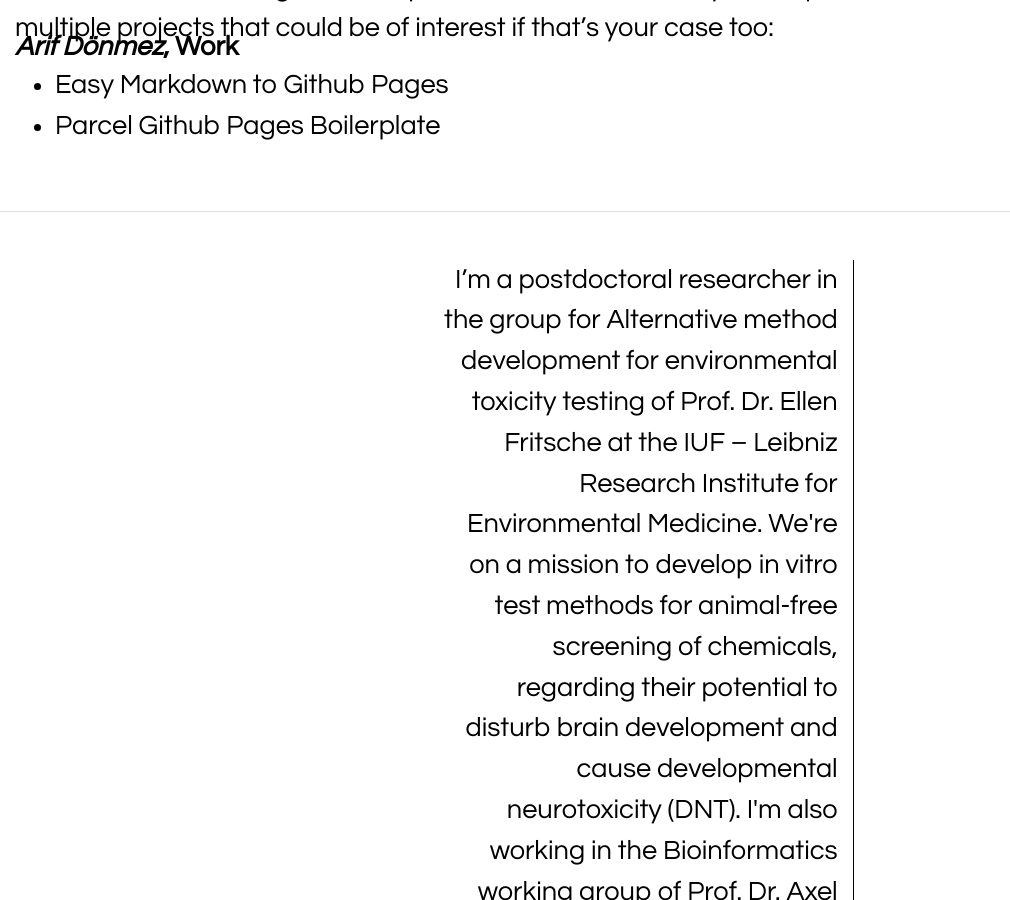
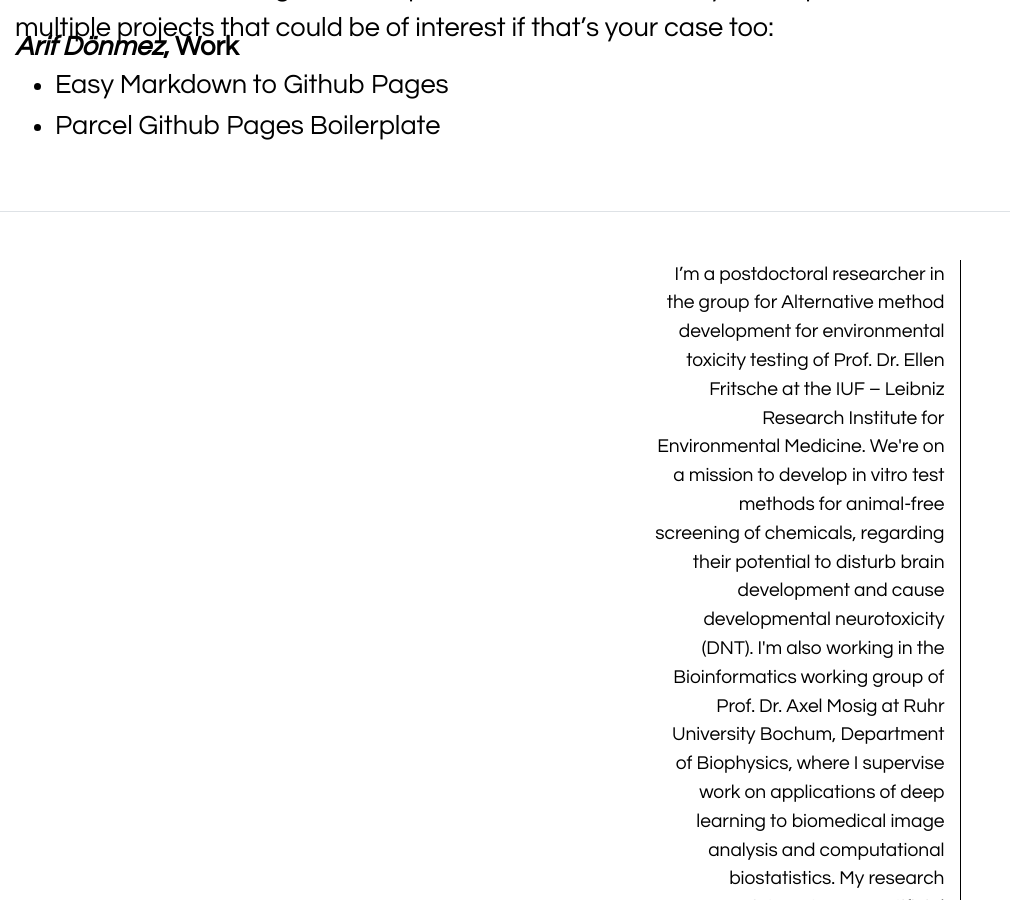
Before and after one commit to alim-zend/alim-zend.github.io, a Jekyll site: the page built from index.md, in a window 1280 px wide and 900 px high, scrolled down 4804 px. Shown: the whole window, without its empty margins (0-1010 px from the left). Built offline with Jekyll 4.4.1, drawn with Linux system fonts in a browser that asks for light colours.

Commit message:
Update footer.html

```diff
--- a/_includes/footer.html
+++ b/_includes/footer.html
@@ -3,9 +3,9 @@
   <div class="container-fluid">
 
 
-    <div class="row">
+    <div class="row" style="font-size:1.2rem;">
 
-      <div class="col-sm">
+      <div class="col-sm-6">
       </div>
       <div class="col-sm text-right">
         <p>
```
